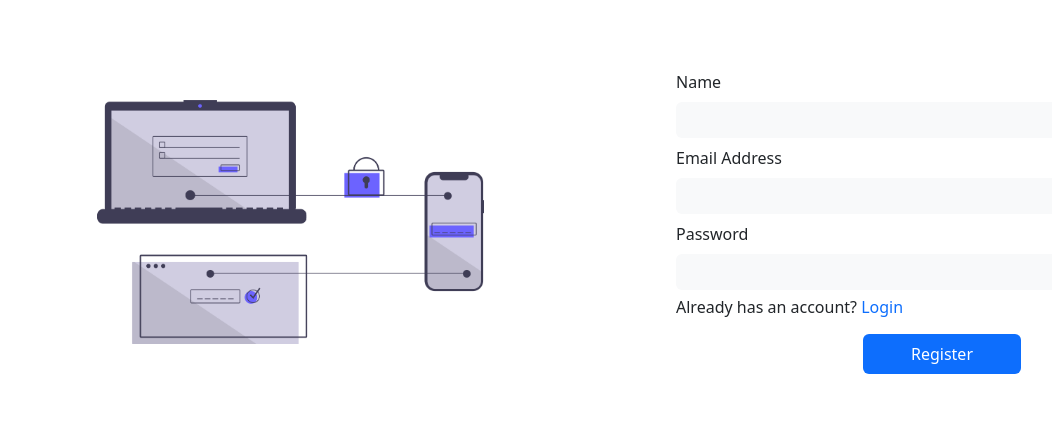
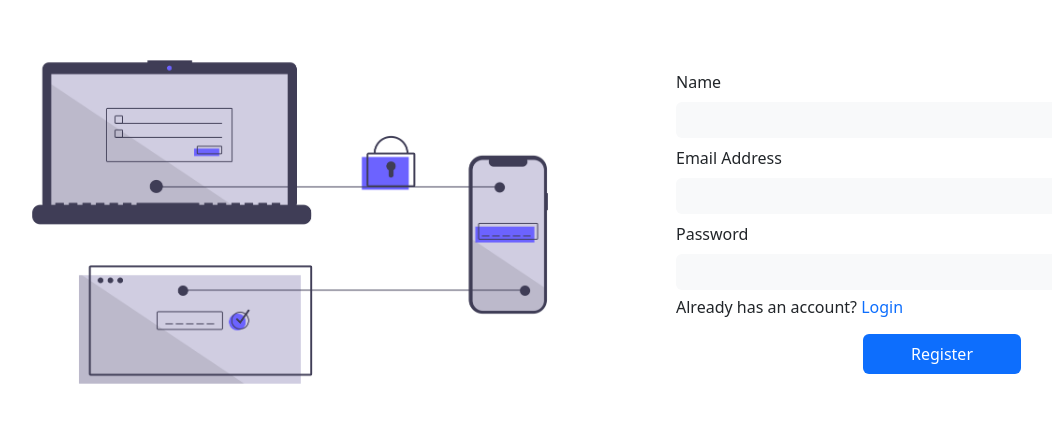
Before and after one commit to devmoekamel/Rwd-Project, a plain HTML site: page src/Auth/register/register.html in a window 1280 px wide. Shown: the part 190-615 px from the top of the page, without its empty margins (24-1076 px from the left). Drawn offline with nearby package versions, Linux system fonts and the light colour scheme.

Commit message:
Register_update_2

```diff
--- a/src/Auth/register/register.html
+++ b/src/Auth/register/register.html
@@ -13,13 +13,13 @@
     />
     <title>Document</title>
   </head>
-  <body class="vh-100 d-flex align-items-md-center justify--content-center">
+  <body class="vh-100 d-flex align-items-md-center justify-content-center">
     <main class="main-container mt-4">
       <div
-        class="register-container row align-items-center justify-content-center row-gap-5"
+        class="register-container row align-items-center justify-content-center"
       >
         <div class="register-img-section col-12 col-md-12 col-lg-6 text-center">
-          <img src="assets/register.png" class="w-75 h-100" alt="" />
+          <img src="assets/register.png" class="img-fluid" width="100%" height="auto" alt="" />
         </div>
         <aside
           class="register-form-section col-12 col-md-12 col-lg-6 d-flex justify-content-center"
```
